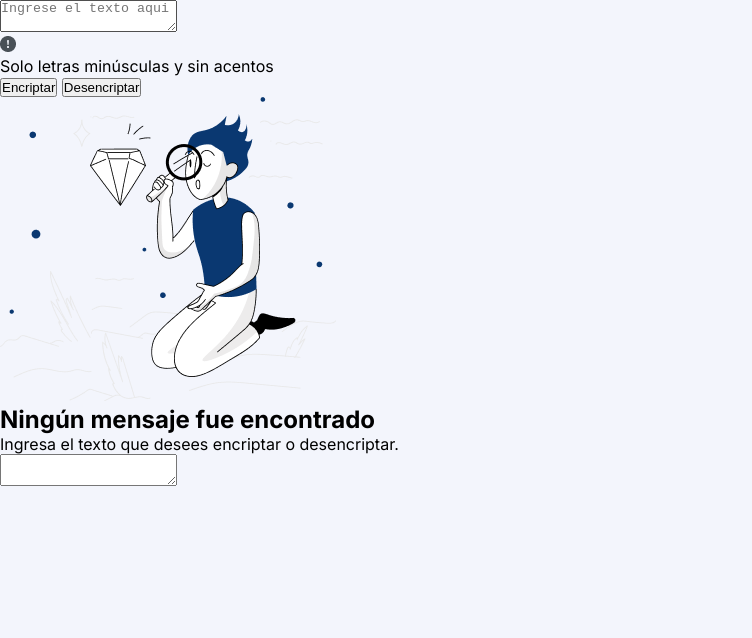
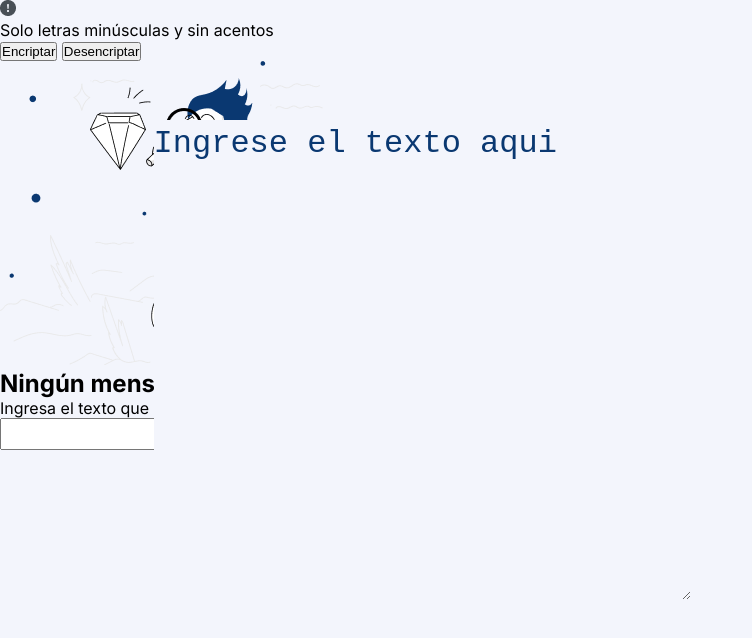
Before and after one commit to DARMA97/encriptador-de-texto, a plain HTML site: page index.html in a window 1280 px wide. Shown: the whole page, without its empty margins (0-752 px from the left). Drawn offline with Linux system fonts and the light colour scheme.

Commit message:
Se le da estilo al text area

```diff
--- a/Style.css
+++ b/Style.css
@@ -19,3 +19,25 @@
     background: var(--color-primario);
     font-family: var(--fuente-inter);
 }
+
+.texto {
+  position: absolute;
+  width: 42%;
+  height: 60%;
+  left: 12%;
+  top: 15%;
+  border: none;
+  font-weight: 400;
+  font-size: 32px;
+  line-height: 150%;
+  background-color: var(--color-primario);
+
+}
+.texto::placeholder {
+    color: var(--color-secundario);
+}
+
+.texto:focus,.texto:active{
+    border: none;
+    outline: none;
+}
```
